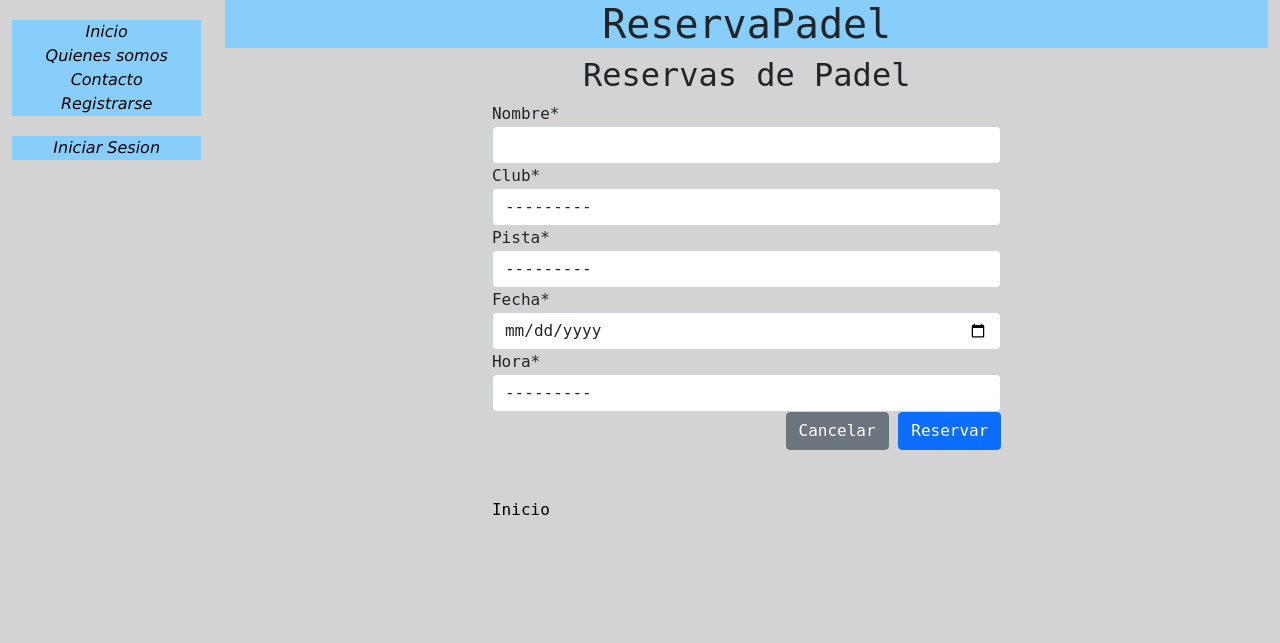
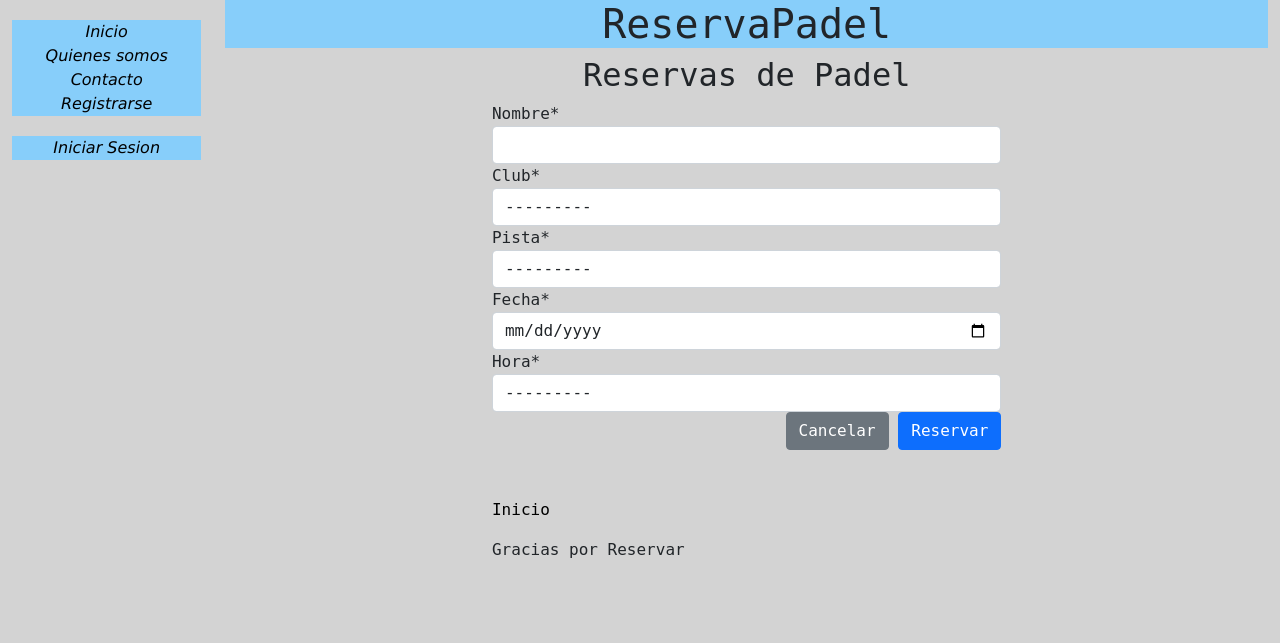
Before and after one commit to juancmclase/final-Reservapadel, a Django app: page /catalog/reservas/ in a window 1280 px wide. Shown: the top 643 px of the page. Run offline with Django 3.2, Linux system fonts and the light colour scheme; data comes from the database, SQL or seed files in the repository; some libraries are stand-ins or nearby versions.

Commit message:
Update disponible_form.html

```diff
--- a/padel/catalog/templates/disponible_form.html
+++ b/padel/catalog/templates/disponible_form.html
@@ -16,7 +16,7 @@
     }
 
 </style>
-
+<script src="https://cdn.jsdelivr.net/npm/vue/dist/vue.js"></script>
 
 </script>
 {% extends "base_generic.html" %}
@@ -51,11 +51,22 @@
 
       </form>
         {{mensaje}}
-
+        {% verbatim%}
+        <div id ="gracias">
+            {{mensaje2}}
+        <div>
+        {% endverbatim %}
     </div>
   </div>
 
-
+<script>
+  new Vue({
+    el:'#gracias',
+    data:{
+        mensaje2:"Gracias por Reservar"
+    },
+  });
+</script>
 
 
 <script>
```
